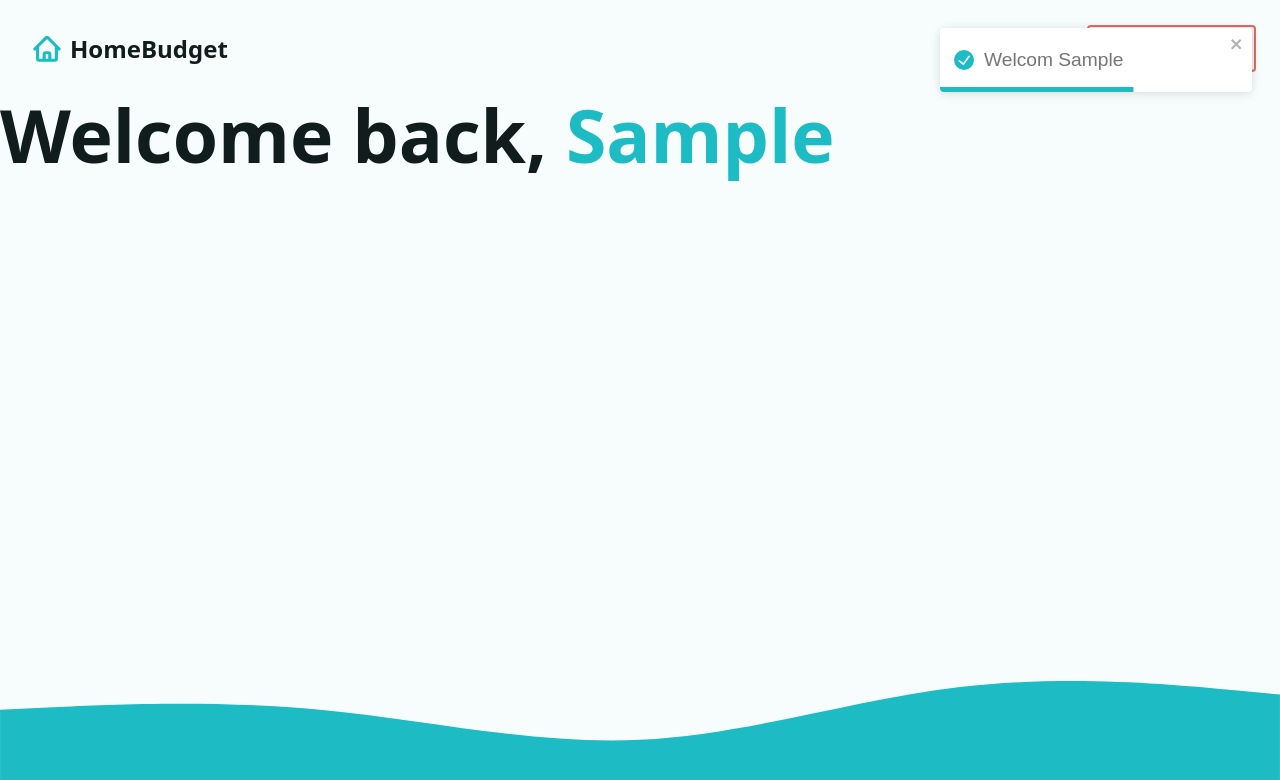
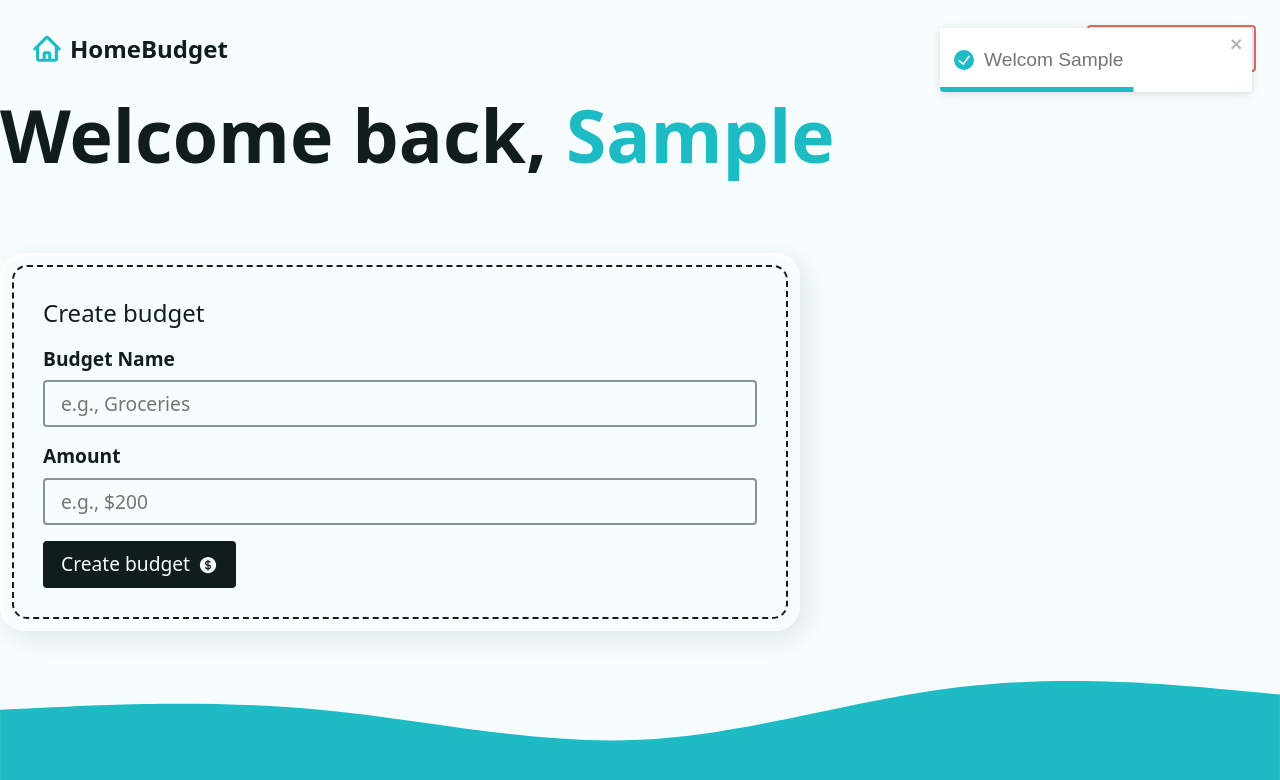
Before and after one commit to codedMaze/React-Router_Expense_App, a React (Vite) app in the folder react-router-expense-app/: page / in a window 1280 px wide. Both pictures are taken after typing "Sample" into the empty fields and a click on the button "Create Account". Shown: the top 780 px of the page. Built offline with nearby package versions, Linux system fonts and the light colour scheme.

Commit message:
Adding Another form

```diff
--- /dev/null
+++ b/react-router-expense-app/src/components/AddBudgetForm.jsx
@@ -0,0 +1,41 @@
+import { CurrencyDollarIcon } from "@heroicons/react/24/solid";
+import React from "react";
+import { Form } from "react-router-dom";
+
+const AddBudgetForm = () => {
+  return (
+    <div className="form-wrapper">
+      <div className="h3">Create budget</div>
+      <Form method="post" className="grid-sm">
+        <div className="grid-xs">
+          <label htmlFor="newBudget">Budget Name</label>
+          <input
+            type="text"
+            name="newBudget"
+            id="newBudget"
+            placeholder="e.g., Groceries"
+            required
+          />
+        </div>
+        <div className="grid-xs">
+          <label htmlFor="newBudgetAmount">Amount</label>
+          <input
+            type="number"
+            step="0.01"
+            name="newBudgetAmount"
+            id="newBudgetAmount"
+            placeholder="e.g., $200"
+            inputMode="decimal"
+            required
+          />
+        </div>
+        <button type="button" className="btn btn--dark">
+          <span>Create budget</span>
+          <CurrencyDollarIcon width={20} />
+        </button>
+      </Form>
+    </div>
+  );
+};
+
+export default AddBudgetForm;
--- a/react-router-expense-app/src/pages/DashBoard.jsx
+++ b/react-router-expense-app/src/pages/DashBoard.jsx
@@ -1,11 +1,12 @@
 import React from "react";
 import { useLoaderData } from "react-router-dom";
 import { toast } from "react-toastify";
+import AddBudgetForm from "../components/AddBudgetForm";
 import Intro from "../components/Intro";
 import { fetchData } from "../helper";
 
 const DashBoard = () => {
-  const { userName } = useLoaderData();
+  const { userName, budget } = useLoaderData();
   return (
     <>
       {userName ? (
@@ -13,7 +14,14 @@
           <h1>
             Welcome back, <span className="accent">{userName}</span>
           </h1>
-          <div className="grid-sm"></div>
+          <div className="grid-sm">
+            {/* {budget ? () : ()} */}
+            <div className="grid-lg">
+              <div className="flex-lg">
+                <AddBudgetForm />
+              </div>
+            </div>
+          </div>
         </div>
       ) : (
         <Intro />
@@ -37,5 +45,6 @@
 
 export const dashboardLoader = () => {
   const userName = fetchData("userName");
-  return { userName };
+  const budget = fetchData("budget");
+  return { userName, budget };
 };
```
